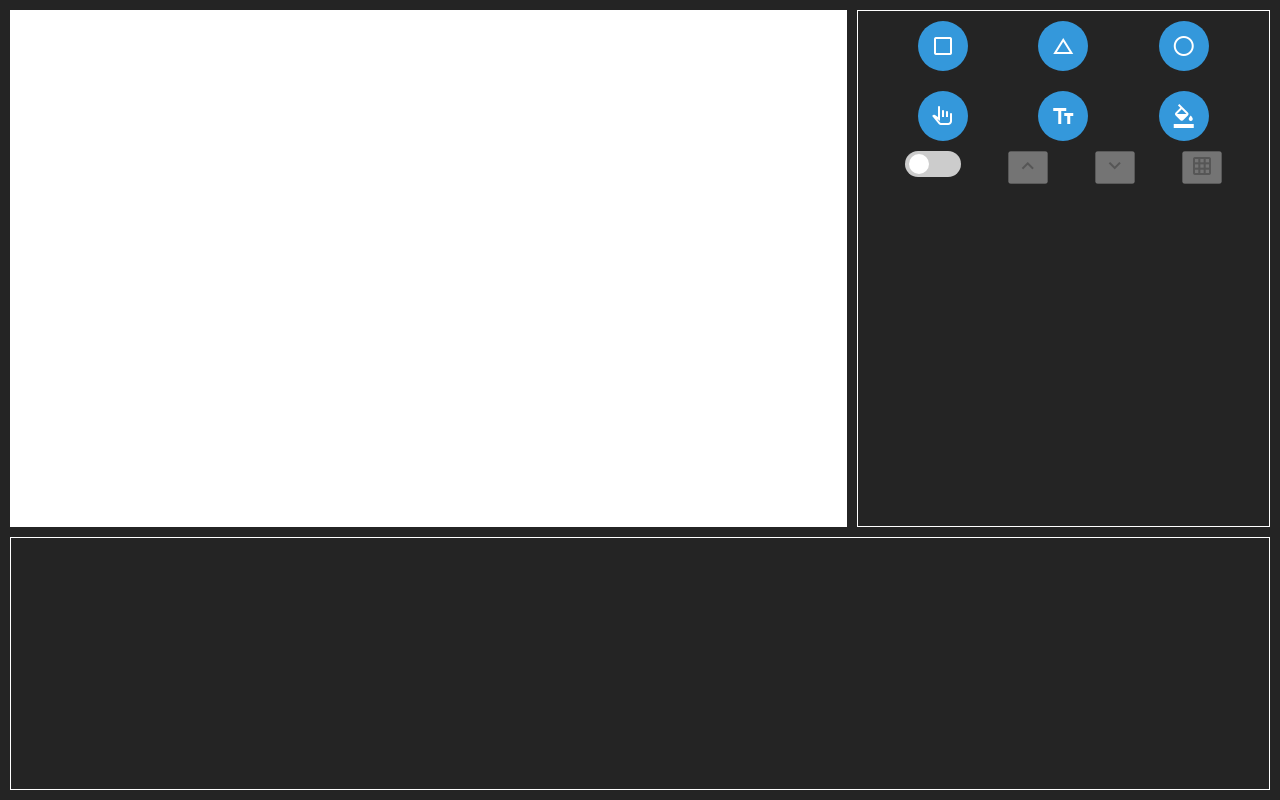
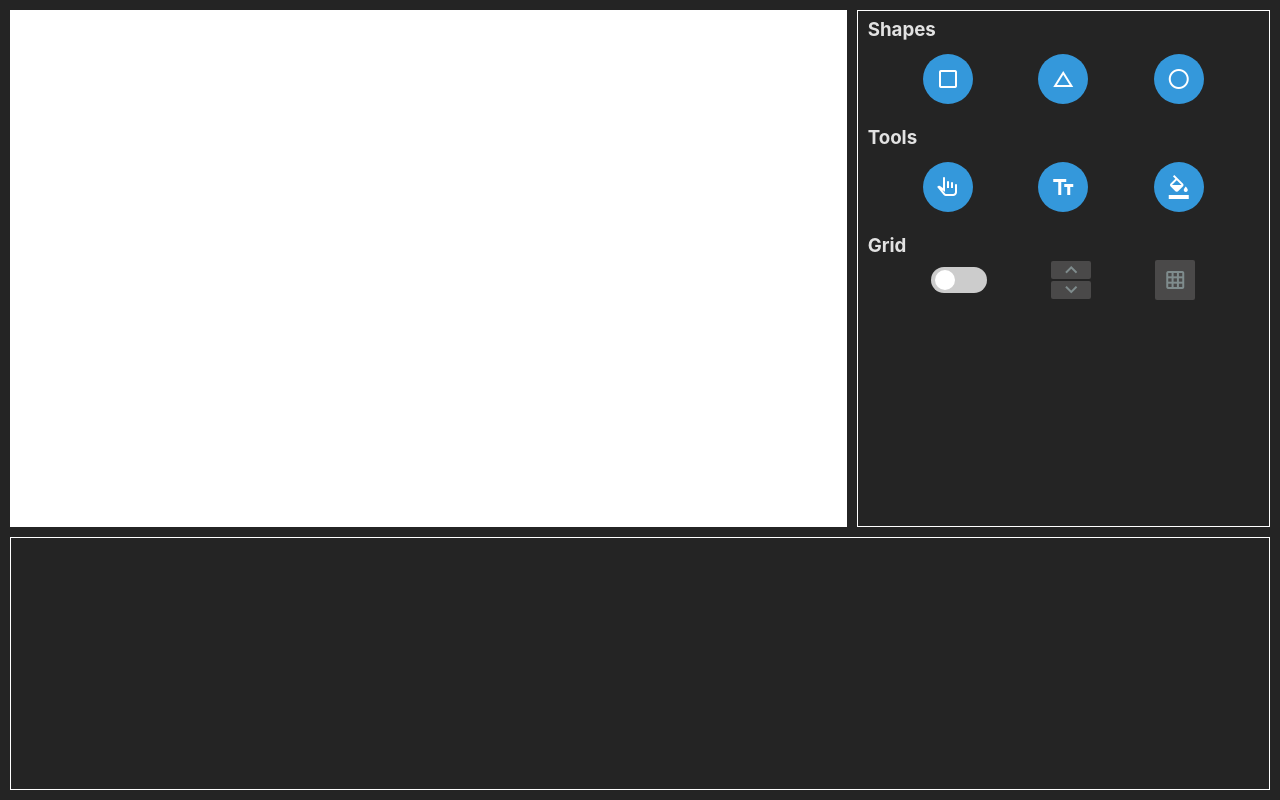
Before and after one commit to pjholt1234/room-planner, a React (Vite) app: page / in a window 1280 px wide. Built offline with nearby package versions, Linux system fonts and the light colour scheme.

Commit message:
Update toolbar styling

```diff
--- a/src/App.tsx
+++ b/src/App.tsx
@@ -6,27 +6,37 @@ import TriangleIcon from './components/icons/TriangleIcon';
 import CircleIcon from './components/icons/CircleIcon';
 import SelectIcon from './components/icons/SelectIcon';
 import { ActiveToolProvider } from './hooks/ActiveToolContext';
-import GridButtonWrapper from './components/GridButtonWrapper';
+import GridButtonToolbarRow from './components/GridButtonToolbarRow';
+import ToolbarSection from './ToolbarSection';
 
 function App() {
     return (
         <>
             <ActiveToolProvider>
-                <div className="toolbar-wrapper">
+                <ToolbarSection title={'Shapes'}>
+                    <div className="toolbar-row">
                         <ToolButton
                             eventName="rectangle"
                             icon={<RectangleIcon />}
                         />
-                    <ToolButton eventName="triangle" icon={<TriangleIcon />} />
+                        <ToolButton
+                            eventName="triangle"
+                            icon={<TriangleIcon />}
+                        />
                         <ToolButton eventName="circle" icon={<CircleIcon />} />
                     </div>
-                <div className="toolbar-wrapper">
+                </ToolbarSection>
+                <ToolbarSection title={'Tools'}>
+                    <div className="toolbar-row">
                         <ToolButton eventName="select" icon={<SelectIcon />} />
                         <ToolButton eventName="text" icon={<TextIcon />} />
                         <ToolButton eventName="fill" icon={<FillIcon />} />
                     </div>
-                <GridButtonWrapper />
+                </ToolbarSection>
             </ActiveToolProvider>
+            <ToolbarSection title={'Grid'}>
+                <GridButtonToolbarRow />
+            </ToolbarSection>
         </>
     );
 }
--- /dev/null
+++ b/src/ToolbarSection.tsx
@@ -0,0 +1,17 @@
+import { ReactNode } from 'react';
+
+interface ToolbarSectionProps {
+    children: ReactNode;
+    title: string;
+}
+
+const ToolbarSection = ({ children, title }: ToolbarSectionProps) => {
+    return (
+        <div className="toolbar-section">
+            <h3 className="toolbar-section__title">{title}</h3>
+            {children}
+        </div>
+    );
+};
+
+export default ToolbarSection;
--- a/src/components/GridButtonWrapper.tsx
+++ b/src/components/GridButtonToolbarRow.tsx
@@ -6,8 +6,9 @@ import GridIcon from './icons/GridIcon';
 import GridMode from '../canvas/enums/GridMode';
 import GridDottedIcon from './icons/GridDottedIcon';
 import GridDashedIcon from './icons/GridDashedIcon';
+import UpDownButton from './UpDownButton';
 
-const GridButtonWrapper = () => {
+const GridButtonToolbarRow = () => {
     const [gridEnabled, setGridEnabled] = useState<boolean>(false);
     const [gridMode, setGridMode] = useState<GridMode>(GridMode.LINES);
 
@@ -42,27 +43,25 @@ const GridButtonWrapper = () => {
     const decreaseGridSize = new Event('decrease-grid-size');
     const toggleGridMode = new Event('toggle-grid-mode');
 
+    const buttonDisabledClass = gridEnabled ? '' : 'button--disabled';
+
     return (
-        <div className="toolbar-wrapper">
+        <div className="toolbar-row">
             <ToggleSwitch
                 onToggle={(toggleState: boolean) =>
                     enableTool(event, toggleState)
                 }
             />
+            <UpDownButton
+                upOnClick={() => document.dispatchEvent(increaseGridSize)}
+                upContent={<UpIcon />}
+                upDisabled={!gridEnabled}
+                downOnClick={() => document.dispatchEvent(decreaseGridSize)}
+                downContent={<DownIcon />}
+                downDisabled={!gridEnabled}
+            />
             <button
-                disabled={!gridEnabled}
-                onClick={() => document.dispatchEvent(increaseGridSize)}
-            >
-                <UpIcon />
-            </button>
-            <button
-                disabled={!gridEnabled}
-                onClick={() => document.dispatchEvent(decreaseGridSize)}
-            >
-                <DownIcon />
-            </button>
-
-            <button
+                className={`button button-square ${buttonDisabledClass} `}
                 disabled={!gridEnabled}
                 onClick={() => document.dispatchEvent(toggleGridMode)}
             >
@@ -72,4 +71,4 @@ const GridButtonWrapper = () => {
     );
 };
 
-export default GridButtonWrapper;
+export default GridButtonToolbarRow;
--- a/src/components/ToolButton.tsx
+++ b/src/components/ToolButton.tsx
@@ -1,4 +1,4 @@
-import { FC, ReactNode } from 'react';
+import { ReactNode } from 'react';
 import { useActiveTool } from '../hooks/ActiveToolContext';
 
 interface ToolButtonProps {
@@ -6,10 +6,7 @@ interface ToolButtonProps {
     eventName: string;
 }
 
-const ToolButton: FC<ToolButtonProps> = ({
-    icon,
-    eventName
-}: ToolButtonProps) => {
+const ToolButton = ({ icon, eventName }: ToolButtonProps) => {
     const { activeTool, setActiveTool } = useActiveTool();
 
     const event = new Event(eventName);
@@ -21,12 +18,12 @@ const ToolButton: FC<ToolButtonProps> = ({
     let activeToolClass = '';
 
     if (activeTool === eventName) {
-        activeToolClass = 'toolbar-button--active';
+        activeToolClass = 'button-circle--active';
     }
 
     return (
         <button
-            className={`toolbar-button ${activeToolClass}`}
+            className={`button button-circle ${activeToolClass}`}
             onClick={() => enableTool(event, eventName)}
         >
             {icon}
--- /dev/null
+++ b/src/components/UpDownButton.tsx
@@ -0,0 +1,43 @@
+import { ReactNode } from 'react';
+
+interface UpDownButtonProps {
+    upOnClick: () => void;
+    upContent: ReactNode;
+    upDisabled: boolean;
+    downOnClick: () => void;
+    downContent: ReactNode;
+    downDisabled: boolean;
+}
+
+const UpDownButton = ({
+    upOnClick,
+    upContent,
+    upDisabled = false,
+    downOnClick,
+    downContent,
+    downDisabled = false
+}: UpDownButtonProps) => {
+    const buttonUpDisabledClass = upDisabled ? 'button--disabled' : '';
+    const buttonDownDisabledClass = downDisabled ? 'button--disabled' : '';
+
+    return (
+        <div>
+            <button
+                className={`button button-up-down button-up ${buttonUpDisabledClass}`}
+                disabled={upDisabled}
+                onClick={upOnClick}
+            >
+                {upContent}
+            </button>
+            <button
+                className={`button button-up-down button-down ${buttonDownDisabledClass}`}
+                disabled={downDisabled}
+                onClick={downOnClick}
+            >
+                {downContent}
+            </button>
+        </div>
+    );
+};
+
+export default UpDownButton;
--- a/src/styles.css
+++ b/src/styles.css
@@ -53,28 +53,76 @@ body {
     height: 100%
 }
 
-.toolbar-button {
+.button {
     display: flex;
     justify-content: center;
     align-items: center;
+    text-align: center;
+    cursor: pointer;
+    color: white;
+}
+
+.button--disabled {
+    background-color: #4a4949 !important;
+    color: #7f8c8d !important;
+    cursor: not-allowed !important;;
+}
+
+.button-circle {
     width: 50px;
     height: 50px;
     border: none;
     border-radius: 50%;
     background-color: #3498db;
-    color: white;
-    text-align: center;
-    cursor: pointer;
     margin: 10px;
 }
 
-.toolbar-button--active {
+.button-circle--active {
     border: 2px solid white;
 }
 
-.toolbar-wrapper {
+.button-square {
+    border: transparent 2px solid;
+    border-radius: 2px;
+    background-color: #6b6b6b;
+    width: 40px;
+    height: 40px;
+}
+
+.button-square--active {
+    border: 2px solid white;
+}
+
+.button-up-down {
+    border: transparent 2px solid;
+    border-radius: 2px;
+    background-color: #6b6b6b;
+    width: 40px;
+    max-height: 18px;
+}
+
+.button-up {
+    margin-bottom: 2px;
+}
+
+.button-down {
+    margin-top: 2px;
+}
+
+.toolbar-section {
+    align-items: center;
+    padding: 5px 10px 5px 10px;
+}
+
+.toolbar-section__title {
+    padding: 0;
+    margin: 0;
+}
+
+.toolbar-row {
     display: flex;
     justify-content: space-evenly;
+    align-items: center;
 }
 
 .toggle-switch {
```
Lines whose indentation alone changed are shown as unchanged.
